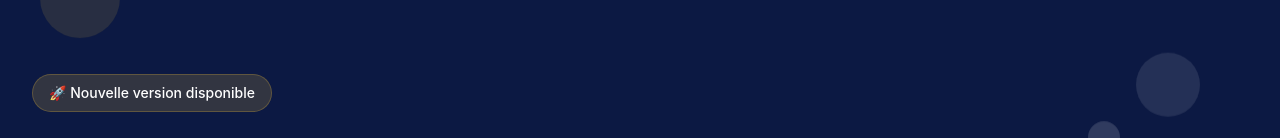
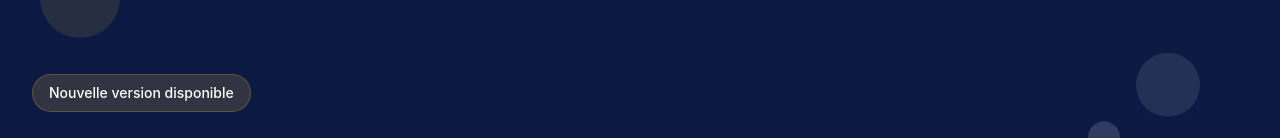
Before and after one commit to mouad-bel/sejelni-web, a React (Vite) app: page / in a window 1280 px wide. Shown: the part 118-256 px from the top of the page. Built offline with nearby package versions, Linux system fonts and the light colour scheme.

Commit message:
Remove rocket emoji from 'Nouvelle version disponible' to test automatic deployment

```diff
--- a/src/components/Hero.tsx
+++ b/src/components/Hero.tsx
@@ -30,7 +30,7 @@ export function Hero() {
         <div className="grid lg:grid-cols-2 gap-12 items-center">
           <div className="space-y-8">
             <div className="inline-flex items-center bg-[#CAA53E]/20 text-white px-4 py-2 rounded-full text-sm font-medium border border-[#CAA53E]/30">
-              🚀 Nouvelle version disponible
+              Nouvelle version disponible
             </div>
 
             <h1 className="text-4xl lg:text-6xl font-bold text-white leading-tight">
```
